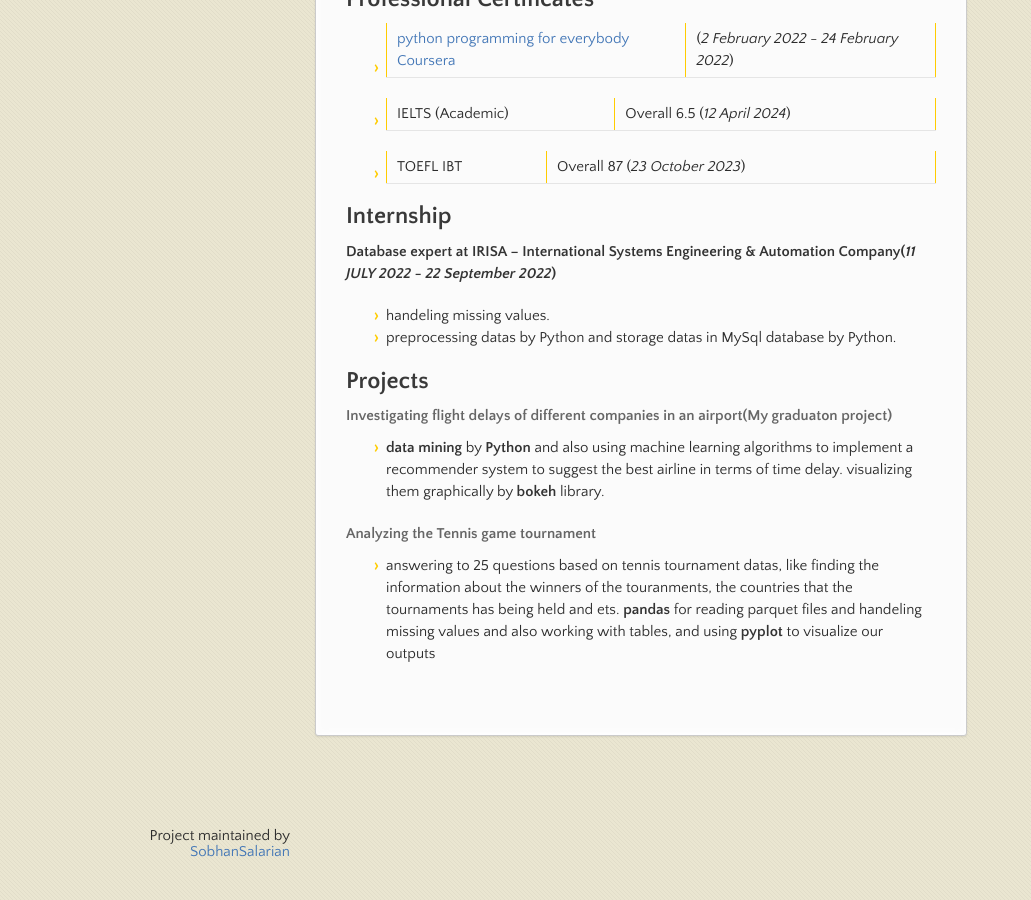
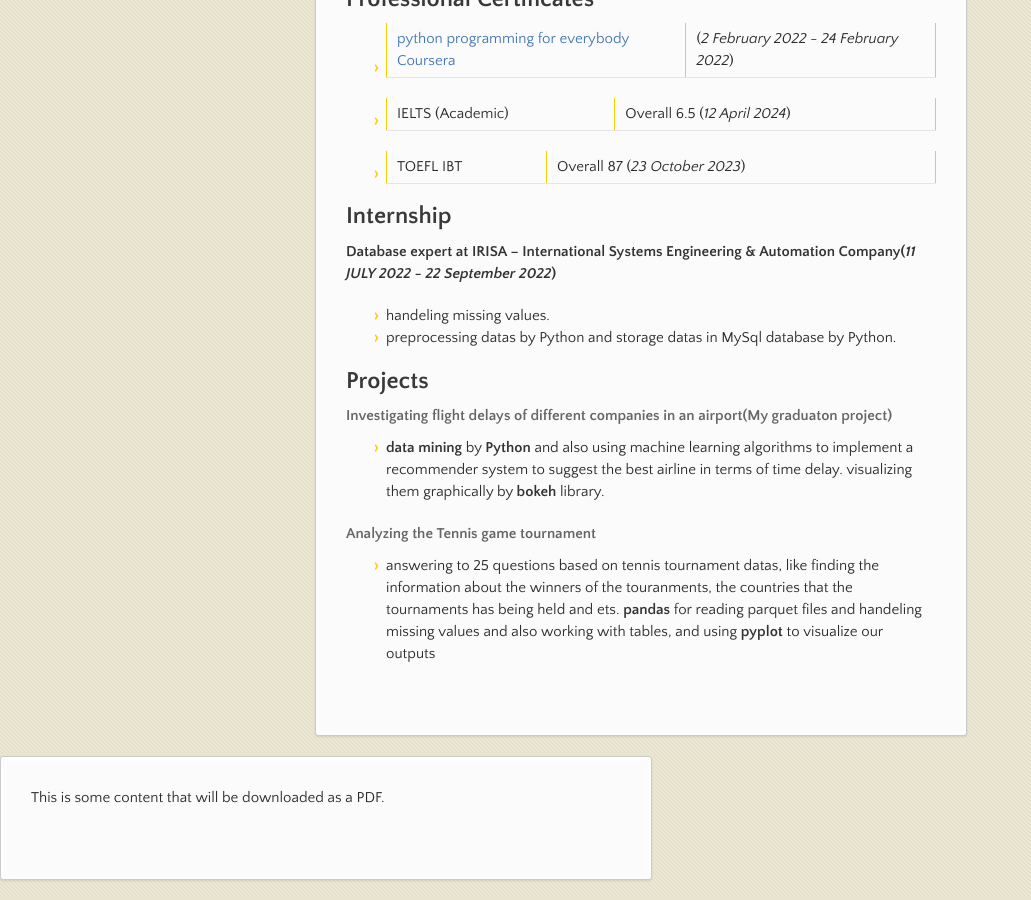
Before and after one commit to SobhanSalarian/My-Portfolio, a Jekyll site: the page built from README.md, in a window 1280 px wide and 900 px high, scrolled down 795 px. Shown: the whole window, without its empty margins (0-1031 px from the left). Built offline with Jekyll 4.4.1, drawn with Linux system fonts in a browser that asks for light colours; our own code applies the rules of GitHub Pages for plain Markdown files.

Commit message:
empty results

```diff
--- a/_layouts/default.html
+++ b/_layouts/default.html
@@ -37,10 +37,13 @@
         {% endif %}
       </footer>
     </div>
+        <section id="content">
+         <p>This is some content that will be downloaded as a PDF.</p>
+        </section>
     <script src="https://cdnjs.cloudflare.com/ajax/libs/html2pdf.js/0.9.2/html2pdf.bundle.min.js"></script>
     <script>
       document.getElementById("download-pdf").addEventListener("click", function () {
-          var element = document.querySelector(".wrapper"); // You can specify a specific element if you don't want to download the entire page
+          const element = document.getElementById("content"); // You can specify a specific element if you don't want to download the entire page
           const options = {
               margin:       1,
               filename:     'portfolio.pdf',
```
